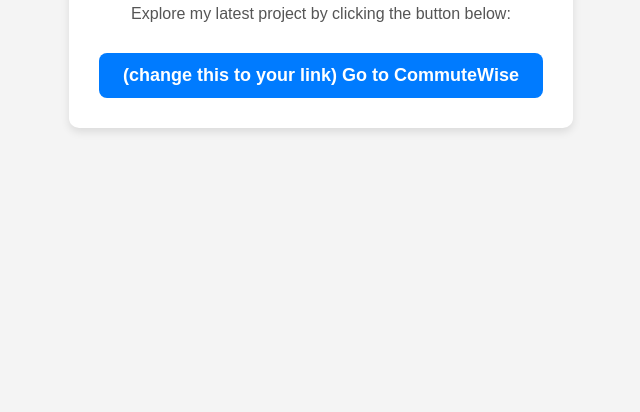
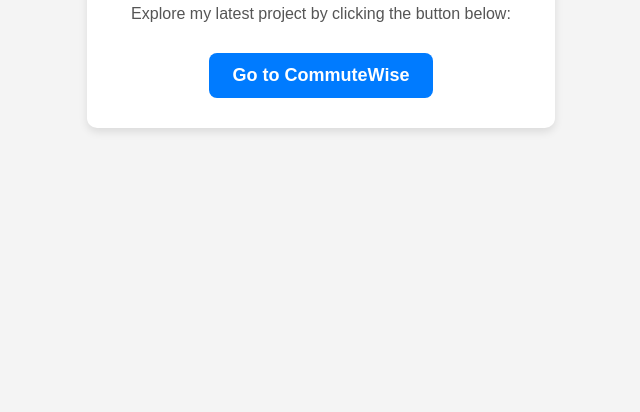
Before and after one commit to Karthik-Durairaj/karthik-durairaj.github.io, a plain HTML site: page index.html in a window 1280 px wide. Shown: the part 388-800 px from the top of the page, without its empty margins (319-959 px from the left). Drawn offline with Linux system fonts and the light colour scheme.

Commit message:
Update index.html

```diff
--- a/index.html
+++ b/index.html
@@ -53,7 +53,7 @@
     <div class="container">
         <h1>Welcome to Karthik's Page</h1>
         <p>Explore my latest project by clicking the button below:</p>
-        <button onclick="window.location.href='https://9000-idx-commutewisegit-1736451260681.cluster-pb4ljhlmg5hqsxnzpc56r3prxw.cloudworkstations.dev/?monospaceUid=664682';">   (change this to your link)
+        <button onclick="window.location.href='https://9000-idx-commutewisegit-1736451260681.cluster-pb4ljhlmg5hqsxnzpc56r3prxw.cloudworkstations.dev/?monospaceUid=664682';">
             Go to CommuteWise
         </button>
     </div>
```
